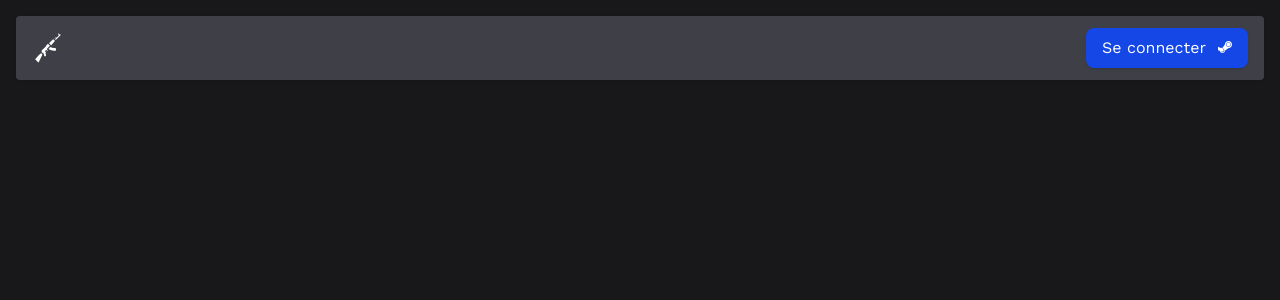
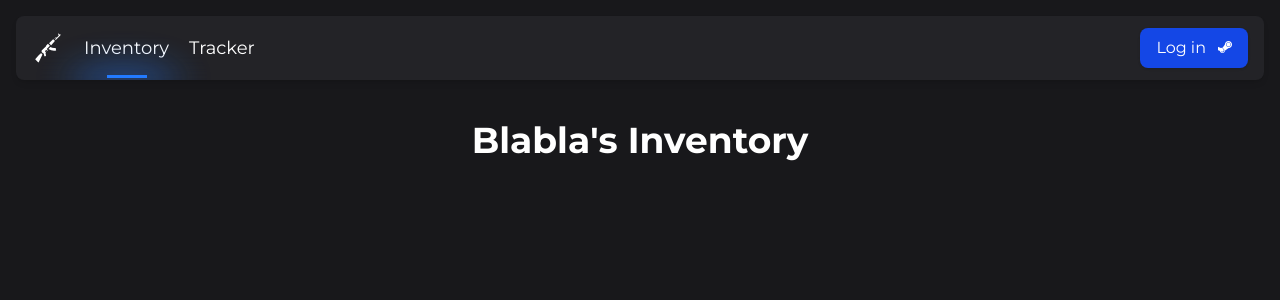
Before and after one commit to D4dis/cs2-inventory, a React (Vite) app: page / in a window 1280 px wide. Shown: the top 300 px of the page. Built offline with nearby package versions, Linux system fonts and the light colour scheme.

Commit message:
navbar & hero

```diff
--- a/src/App.jsx
+++ b/src/App.jsx
@@ -1,9 +1,11 @@
 import Navbar from './components/Navbar';
+import Hero from './sections/Hero';
 
 const App = () => {
   return (
     <main className='bg-zinc-900 min-h-screen'>
       <Navbar />
+      <Hero />
     </main>
   )
 }
--- a/src/components/Navbar.jsx
+++ b/src/components/Navbar.jsx
@@ -6,21 +6,29 @@ const Navbar = () => {
 
   return (
     <header className='fixed container mx-auto py-4 px-4 top-0 left-0 right-0'>
-      <div className='flex justify-between items-center w-full h-16 px-4 bg-zinc-700 text-white shadow-sm rounded'>
+      <div className='flex justify-between items-center w-full h-16 px-4 bg-zinc-700/30 backdrop-blur-md text-white shadow-md rounded-lg duration-300 overflow-hidden'>
         <div className='flex items-center'>
-          <a href='#'>
+          <a href='#' className='mr-5'>
             <img src={ak47white} alt='logo' className='w-8 h-8' />
           </a>
+          <ul className='flex items-center gap-5 text-lg'>
+            <a href='' className='relative'>
+              <li>Inventory</li>
+              <div className="nav-active"></div>
+              <div className='absolute top-[120%] left-(65px) translate-[-50%] w-[40px] blur-[15px] opacity-[.9]' style={{ left: "calc(50% - 65px)" }}><svg _ngcontent-ng-c3162861203="" xmlns="http://www.w3.org/2000/svg" width="163" height="38" viewBox="0 0 163 38" fill="none" class="ng-tns-c3162861203-0 ng-star-inserted"><g _ngcontent-ng-c3162861203="" filter="url(#filter0_f_540_5466)" class="ng-tns-c3162861203-0"><ellipse _ngcontent-ng-c3162861203="" cx="81.5" cy="38.5" rx="56.5" ry="13.5" fill="#237BFF" class="ng-tns-c3162861203-0"></ellipse></g><defs _ngcontent-ng-c3162861203="" class="ng-tns-c3162861203-0"><filter _ngcontent-ng-c3162861203="" id="filter0_f_540_5466" x="0" y="0" width="163" height="77" filterUnits="userSpaceOnUse" color-interpolation-filters="sRGB" class="ng-tns-c3162861203-0"><feFlood _ngcontent-ng-c3162861203="" flood-opacity="0" result="BackgroundImageFix" class="ng-tns-c3162861203-0"></feFlood><feBlend _ngcontent-ng-c3162861203="" mode="normal" in="SourceGraphic" in2="BackgroundImageFix" result="shape" class="ng-tns-c3162861203-0"></feBlend><feGaussianBlur _ngcontent-ng-c3162861203="" stdDeviation="12.5" result="effect1_foregroundBlur_540_5466" class="ng-tns-c3162861203-0"></feGaussianBlur></filter></defs></svg></div>
+            </a>
+            <a href=''><li>Tracker</li></a>
+          </ul>
         </div>
         <div className='flex items-center gap-5'>
           {isConnected ? (
             <a href='#' className='text-black hover:text-gray-300'>
               <i className='fas fa-user'></i>
             </a>
-          ) : (<button className='px-4 py-2 bg-blue-700 hover:bg-blue-900 text-white rounded-lg shadow-sm cursor-pointer'>
-            Se connecter
+          ) : (<a href='' className='px-4 py-2 bg-blue-700 hover:bg-blue-900 text-white rounded-lg shadow-sm cursor-pointer'>
+            Log in
             <i class="ml-3 fa-brands fa-steam-symbol"></i>
-          </button>)}
+          </a>)}
         </div>
       </div>
     </header>
--- /dev/null
+++ b/src/components/Search.jsx
@@ -0,0 +1,11 @@
+import React from 'react'
+
+const Search = () => {
+  return (
+    <div className=''>
+
+    </div>
+  )
+}
+
+export default Search
--- a/src/index.css
+++ b/src/index.css
@@ -1,8 +1,19 @@
-@import url("https://fonts.googleapis.com/css2?family=Poppins:wght@100;200;300;400;500;600;700;800;900&family=Work+Sans:wght@100;200;300;400;500;600;700;800;900&display=swap");
+@import url('https://fonts.googleapis.com/css2?family=Montserrat:ital,wght@0,100..900;1,100..900&family=Roboto:ital,wght@0,100;0,300;0,400;0,500;0,700;0,900;1,100;1,300;1,400;1,500;1,700;1,900&display=swap');
 
 @import "tailwindcss";
 
 
 body {
-  font-family: "Work Sans", sans-serif;
+  font-family: "Montserrat", sans-serif;
 }
+
+.nav-active {
+  transition: opacity .5s ease;
+  position: absolute;
+  bottom: -16px;
+  height: 3px;
+  left: calc(50% - 20px);
+  width: 40px;
+  background-color: #237bff;
+  opacity: 1;
+}
--- /dev/null
+++ b/src/sections/Hero.jsx
@@ -0,0 +1,15 @@
+import React from 'react'
+import Search from '../components/Search'
+
+const Hero = () => {
+  return (
+    <section>
+      <div className='container mx-auto flex flex-col items-center justify-center py-30 px-4 md:px-0'>
+        <h1 className='text-4xl font-bold text-white'>Blabla's Inventory</h1>
+        <Search />
+      </div>
+    </section>
+  )
+}
+
+export default Hero
```
